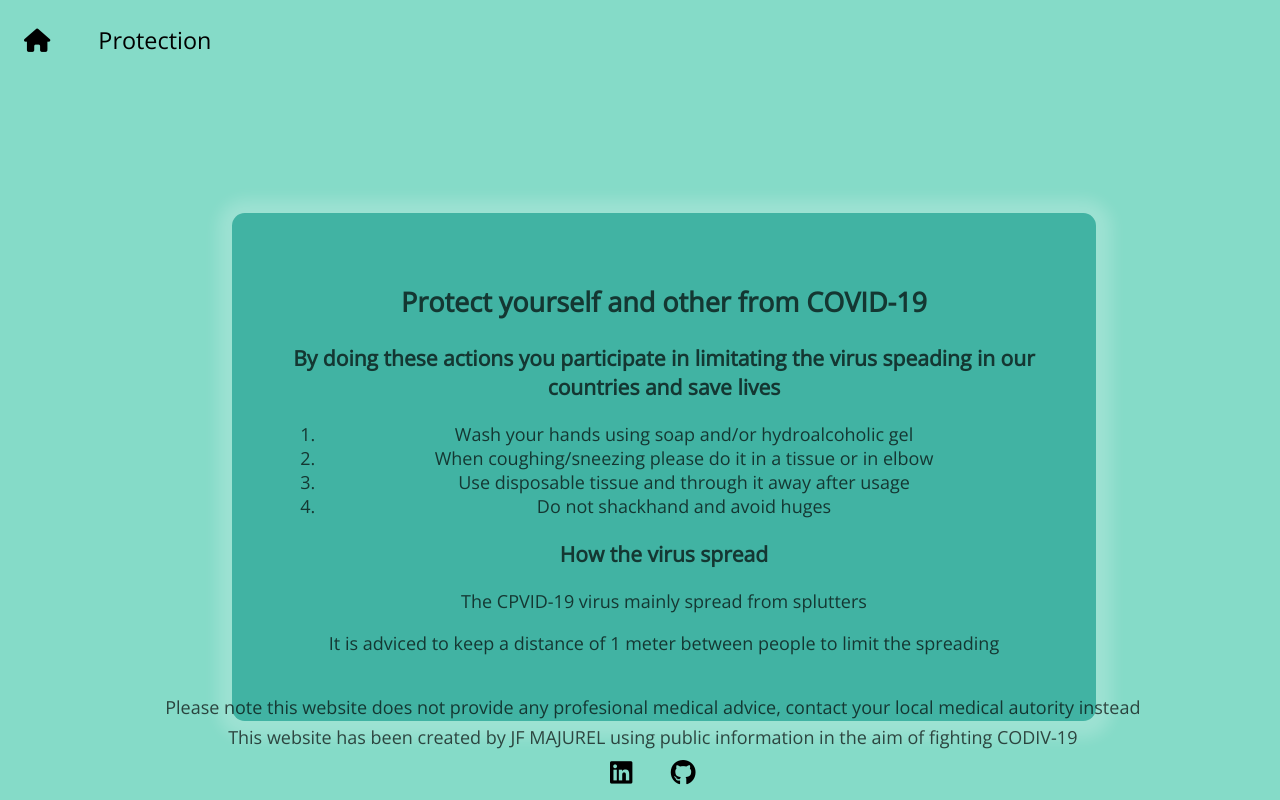
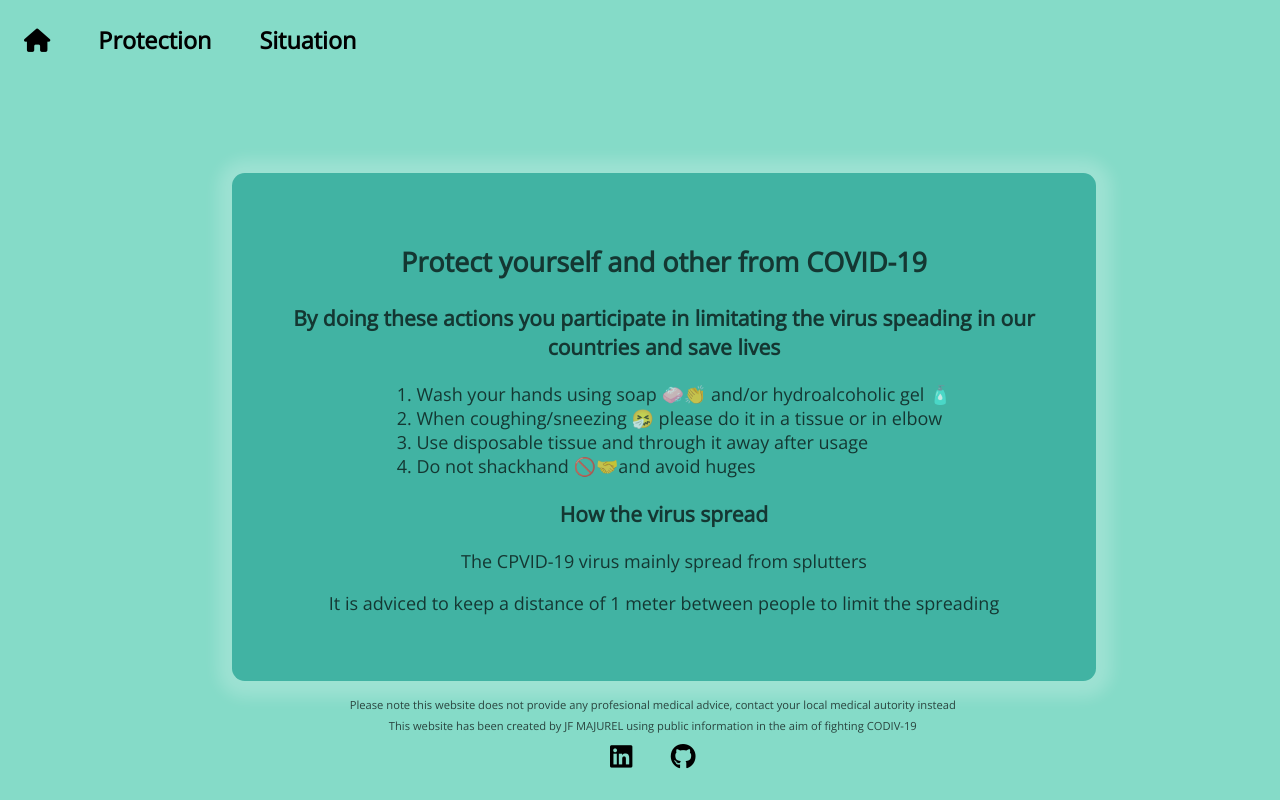
Before and after one commit to jmajurel/cod-19, a React (Create React App) app: page /protection in a window 1280 px wide. Shown: the top 800 px of the page. Built offline with nearby package versions, Linux system fonts and the light colour scheme.

Commit message:
+Improved styling and finalized second screeningstep

```diff
--- a/src/AllGood.js
+++ b/src/AllGood.js
@@ -1,5 +1,5 @@
 import React from "react";
-
+import { Link } from "react-router-dom";
 const AllGood = () => (
   <div className="card allGood">
     <div>
@@ -7,10 +7,14 @@ const AllGood = () => (
         <i class="fas fa-clipboard-list" />
         Result
       </h2>
-      <p>Based on your screening result, you are fine</p>
+      <p>Based on your screening result, you are fine 👍</p>
       <p>
         However, we advice you to be extremely carreful as the virus is still
         present
+      </p>
+      <p>
+        Please checkout the <Link to="/protection">Protection</Link> section to
+        familiarise yourself with the preventive actions
       </p>
     </div>
   </div>
--- a/src/Footer.css
+++ b/src/Footer.css
@@ -9,5 +9,7 @@
   color: black;
 }
 .footer {
+  position: relative;
   width: 100vw;
+  font-size: 0.7rem;
 }
--- a/src/Footer.js
+++ b/src/Footer.js
@@ -11,10 +11,13 @@ const Footer = () => (
       the aim of fighting CODIV-19
     </p>
     <div className="contacts">
-      <a href="https://www.linkedin.com/in/jean-f%C3%A9lix-majurel-a142235a/">
+      <a
+        className="contact"
+        href="https://www.linkedin.com/in/jean-f%C3%A9lix-majurel-a142235a/"
+      >
         <i className="fab fa-linkedin" />
       </a>
-      <a href="https://github.com/jmajurel">
+      <a className="contact" href="https://github.com/jmajurel">
         <i className="fab fa-github" />
       </a>
     </div>
--- a/src/Home.css
+++ b/src/Home.css
@@ -10,6 +10,7 @@
 .home .cardContent .link {
   font-size: 1.5rem;
   width: 20rem;
+  margin-top: 1.4rem;
 }
 
 .fa-rocket {
--- a/src/NavBar.css
+++ b/src/NavBar.css
@@ -13,3 +13,6 @@
   text-decoration: none;
   padding-right: 1rem;
 }
+.navBar .navItem {
+  font-weight: 600;
+}
--- a/src/NavBar.js
+++ b/src/NavBar.js
@@ -13,6 +13,11 @@ const NavBar = () => (
         Protection
       </Link>
     </li>
+    <li className="navItem">
+      <Link className="link-nav" to="/situation">
+        Situation
+      </Link>
+    </li>
   </ul>
 );
 
--- a/src/PotentialSickCase.js
+++ b/src/PotentialSickCase.js
@@ -11,15 +11,16 @@ const PotentialSickCase = () => (
     <p>Firsly, please do no go straight to your local GP </p>
     <p>Contact the free help numbers dedicated to the coronavirus</p>
     <p>
-      In france: +33 (0) 800 130 000 (please note this number cannot give any
-      medical advice) For medical advice, Call the 15 or 114.
+      In france: <strong>+33 (0) 800 130 000</strong> (please note this number
+      cannot give any medical advice) For medical advice, Call the{" "}
+      <strong>15</strong> or <strong>114</strong>.
     </p>
     <p>
       Secondly, to protect other people please stay at home and limitate any
       contact with others.
     </p>
     <p>
-      If possible, please wear a medical mask especially if you are coughing
+      If possible, please wear a medical mask 😷 especially if you are coughing
     </p>
   </div>
 );
--- /dev/null
+++ b/src/Protection.css
@@ -0,0 +1,5 @@
+.protection ol {
+  margin: 0 auto;
+  width: fit-content;
+  text-align: left;
+}
--- a/src/Protection.js
+++ b/src/Protection.js
@@ -1,4 +1,5 @@
 import React from "react";
+import "./Protection.css";
 
 const Protection = () => (
   <div className="protection card">
@@ -9,10 +10,10 @@ const Protection = () => (
         in our countries and save lives
       </h3>
       <ol>
-        <li>Wash your hands using soap and/or hydroalcoholic gel</li>
-        <li>When coughing/sneezing please do it in a tissue or in elbow</li>
+        <li>Wash your hands using soap 🧼👏 and/or hydroalcoholic gel 🧴</li>
+        <li>When coughing/sneezing 🤧 please do it in a tissue or in elbow</li>
         <li>Use disposable tissue and through it away after usage</li>
-        <li>Do not shackhand and avoid huges</li>
+        <li>Do not shackhand 🚫🤝and avoid huges</li>
       </ol>
     </div>
 
--- a/src/SecondStepScreening.css
+++ b/src/SecondStepScreening.css
@@ -1,8 +1,30 @@
 .secondStepScreeming .formGroup {
-  display: flex;
-  flex-direction: column;
+  width: fit-content;
   text-align: left;
+  margin: 0 auto;
 }
+.secondStepScreeming .formGroup button {
+  text-align: center;
+}
+
 .secondStepScreeming .formItem label {
   margin-right: 20px;
 }
+.secondStepScreeming .formGroup select,
+#age {
+  border: none;
+  outline: none;
+  border-radius: 0.1rem;
+  background: whitesmoke;
+  padding: 0.2rem;
+}
+
+#age {
+  width: 4rem;
+}
+#genders {
+  margin-right: 1rem;
+}
+#conditions {
+  margin-top: 1rem;
+}
--- a/src/SecondStepScreening.js
+++ b/src/SecondStepScreening.js
@@ -4,14 +4,28 @@ import "./SecondStepScreening.css";
 const SecondStepScreening = ({ onSubmit }) => {
   const [gender, setGender] = useState("men");
   const [age, setAge] = useState();
+  const [conditions, setConditions] = useState([]);
   const [travel, setTravel] = useState(false);
 
   function handleSubmit(event) {
     event.preventDefault();
-    onSubmit({ gender, age, travel });
+    onSubmit({ gender, age, travel, conditions });
   }
+
+  function handleConditionUpdate(event) {
+    event.preventDefault();
+    const options = event.target.options;
+    const selectedConditions = [];
+    for (let i = 0; i < options.length; i++) {
+      if (options[i].selected) selectedConditions.push(options[i].value);
+    }
+    console.log(selectedConditions);
+    setConditions(selectedConditions);
+  }
+
   return (
     <div className="secondStepScreeming card">
+      <h2>Background information</h2>
       <form onSubmit={handleSubmit}>
         <ul className="formGroup">
           <li className="formItem">
@@ -21,8 +35,6 @@ const SecondStepScreening = ({ onSubmit }) => {
               <option value="woman">Woman</option>
               <option value="other">Other</option>
             </select>
-          </li>
-          <li className="formItem">
             <label forhtml="age">Age:</label>
             <input
               id="age"
@@ -30,6 +42,23 @@ const SecondStepScreening = ({ onSubmit }) => {
               min="0"
               onChange={e => setAge(e.target.value)}
             />
+          </li>
+          <li className="formItem">
+            <label forhtml="conditions">
+              Do you have any of these medical condition:
+            </label>
+            <select multiple id="conditions" onChange={handleConditionUpdate}>
+              <option value="">None</option>
+              <option value="cardiovascularDisease">
+                Cardiovascular disease
+              </option>
+              <option value="diabetes">Diabetes</option>
+              <option value="chronicRespiratoryDisease">
+                Chronic respiratory disease
+              </option>
+              <option value="hypertension">Hypertension</option>
+              <option value="cancer">Cancer</option>
+            </select>
           </li>
           <li className="formItem">
             <label forhtml="travel">
--- a/src/styles.css
+++ b/src/styles.css
@@ -60,7 +60,7 @@ ul {
   width: fit-content;
   text-align: center;
   margin: 0 auto;
-  margin-top: 10%;
+  margin-top: 7%;
   padding: 3rem;
   max-width: 60vw;
   min-width: 60vw;
@@ -108,3 +108,9 @@ input[type="checkbox"] {
   width: 2rem;
   height: 1.1rem;
 }
+
+.contact:hover,
+.navItem:hover {
+  transition: opacity 0.3s ease-in 0s;
+  opacity: 0.6;
+}
```
